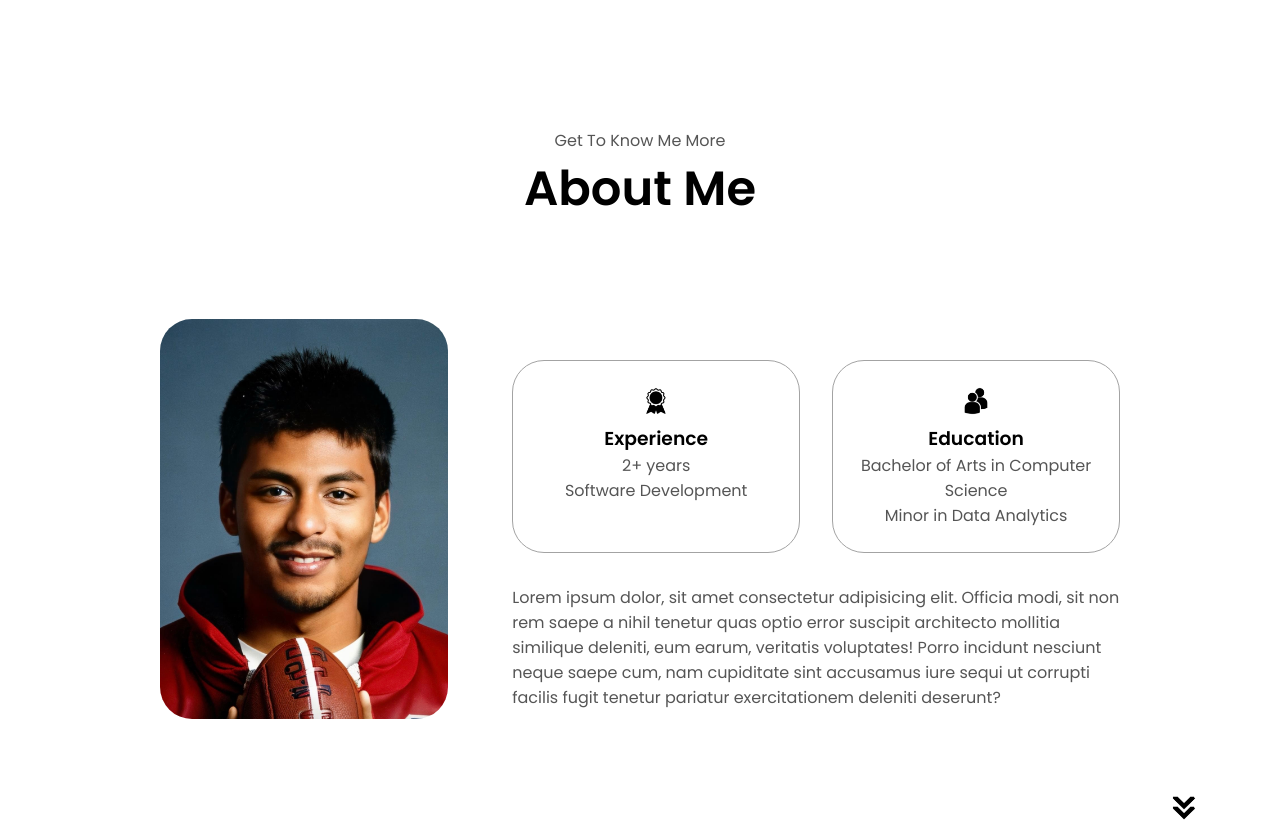
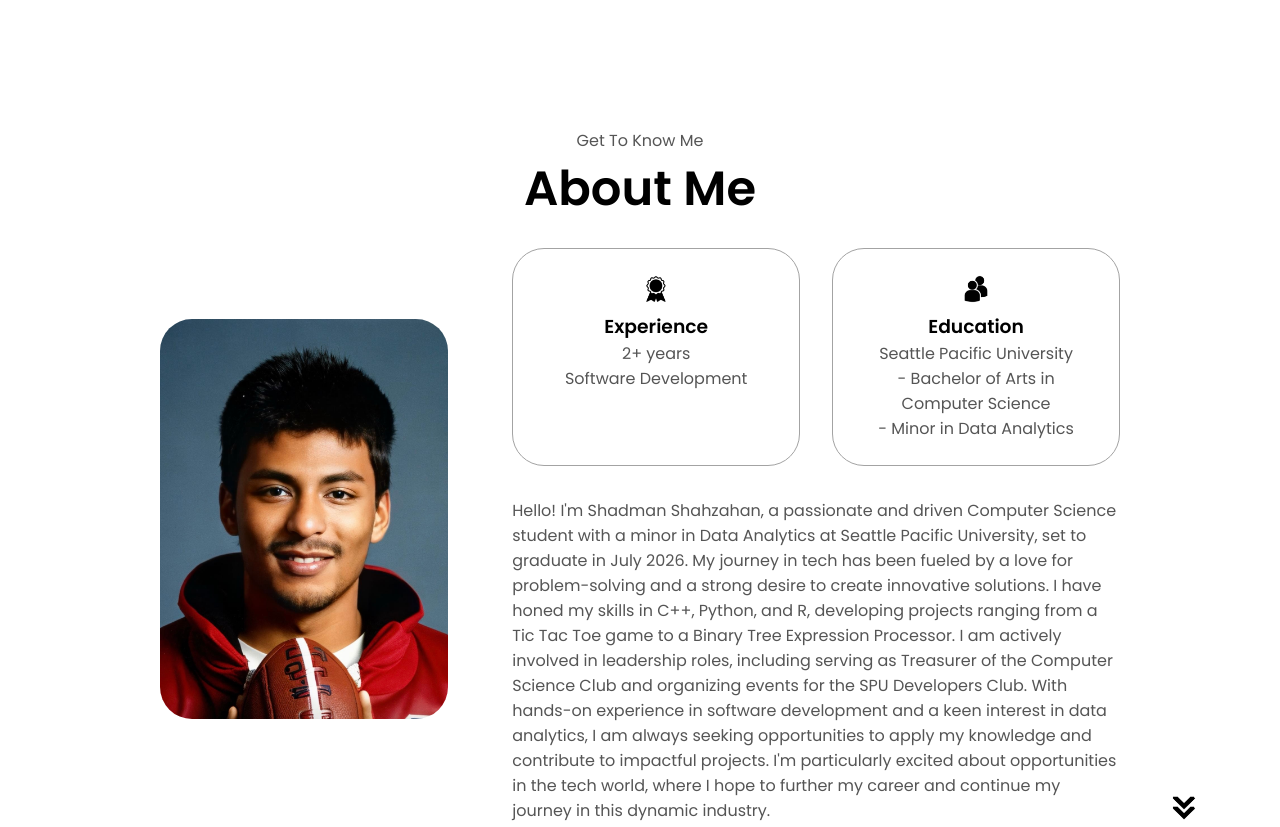
Before and after one commit to shahzahans/Personal-Portfolio, a plain HTML site: page index.html in a window 1280 px wide. Shown: the part 800-1627 px from the top of the page. Drawn offline with Linux system fonts and the light colour scheme.

Commit message:
Final Update

```diff
--- a/index.html
+++ b/index.html
@@ -16,7 +16,7 @@
                 <li><a href="#experience">Experience</a></li>
                 <li><a href="#projects">Projects</a></li>
                 <!--<li><a href="#certificates">Certificates</a></li> -->
-                <li><a href="#contact">Contacts</a></li>
+                <li><a href="#contact">Contact</a></li>
             </ul>
         </div>
     </nav>
@@ -34,7 +34,7 @@
             <li><a href="#experience" onclick="toggleMenu()">Experience</a></li>
             <li><a href="#projects" onclick="toggleMenu()">Projects</a></li>
             <!--<li><a href="#certificates" onclick="toggleMenu()">Certificates</a></li> -->
-            <li><a href="#contact" onclick="toggleMenu()">Contacts</a></li>
+            <li><a href="#contact" onclick="toggleMenu()">Contact</a></li>
             </ul>
         </div>
     </nav>
@@ -76,7 +76,7 @@
     </div>
     </section>
     <section id="about">
-        <p class="section__text__p1">Get To Know Me More</p>
+        <p class="section__text__p1">Get To Know Me </p>
         <h1 class="title">About Me</h1>
         <div class="section-container">
             <div class="section__pic-container">
@@ -104,18 +104,25 @@
                     class="icon"
                     />
                     <h3>Education</h3>
-                    <p>Bachelor of Arts in Computer Science <br /> Minor in Data Analytics</p>
+                    <p>Seattle Pacific University <br /> - Bachelor of Arts in Computer Science <br /> - Minor in Data Analytics</p>
                     </div>
                 </div>
                 <div class="text-container">
                     <p>
-                        Lorem ipsum dolor, sit amet consectetur adipisicing elit. Officia modi,
-                        sit non rem saepe a nihil tenetur quas optio error suscipit
-                        architecto mollitia similique deleniti, eum earum, veritatis
-                        voluptates! Porro incidunt nesciunt neque saepe cum, nam cupiditate
-                        sint accusamus iure sequi ut corrupti facilis fugit tenetur pariatur
-                        exercitationem
-                        deleniti deserunt?
+                        Hello! I'm Shadman Shahzahan,
+                        a passionate and driven Computer
+                        Science student with a minor in Data Analytics
+                        at Seattle Pacific University, set to graduate in July 2026.
+                         My journey in tech has been fueled by a love for problem-solving and
+                          a strong desire to create innovative solutions.
+                          I have honed my skills in C++, Python, and R, developing projects
+                          ranging from a Tic Tac Toe game to a Binary Tree Expression Processor.
+                           I am actively involved in leadership roles, including serving as Treasurer of the Computer
+                            Science Club and organizing events for the SPU Developers Club. With hands-on experience
+                             in software development and a keen interest in data analytics, I am always seeking
+                              opportunities to apply my knowledge and contribute to impactful projects.
+                              I'm particularly excited about opportunities in the tech world, where I hope to further
+                               my career and continue my journey in this dynamic industry.
                     </p>
                 </div>
             </div>
@@ -376,7 +383,7 @@
                     <li><a href="#experience">Experience</a></li>
                     <li><a href="#projects">Projects</a></li>
                     <!--<li><a href="#certificates">Certificates</a></li> -->
-                    <li><a href="#contact">Contacts</a></li>
+                    <li><a href="#contact">Contact</a></li>
                 </ul>
             </div>
         </nav>
--- a/style.css
+++ b/style.css
@@ -482,7 +482,7 @@ body.dark-mode footer #dark-mode-toggle:hover {
 /* Dark mode styles */
 body.dark-mode {
     background-color: #121212;
-    color: #ffffff;
+    color: black;
 }
 
 body.dark-mode a {
@@ -494,7 +494,7 @@ body.dark-mode nav {
 }
 
 body.dark-mode footer {
-    background-color: #333333;
+    background-color: white;
     color: #ffffff;
 }
 
```
